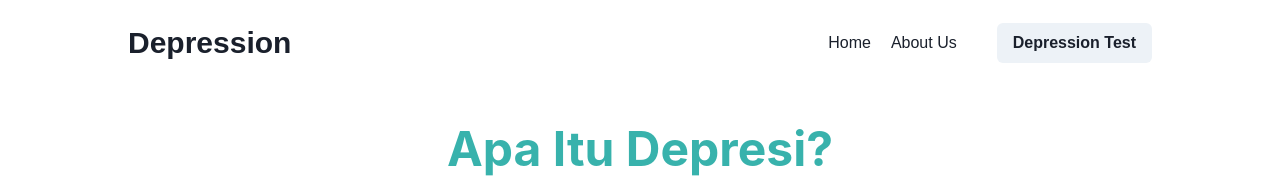
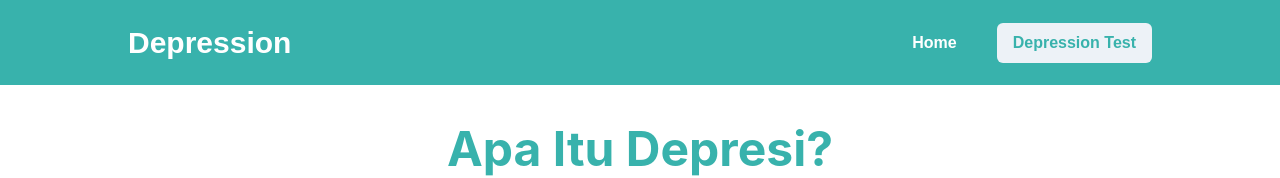
Before and after one commit to Nakesto/expert, a React (Create React App) app: page / in a window 1280 px wide. Shown: the top 178 px of the page. Built offline with nearby package versions, Linux system fonts and the light colour scheme.

Commit message:
Update Navbar.tsx

```diff
--- a/src/Components/Navbar.tsx
+++ b/src/Components/Navbar.tsx
@@ -4,7 +4,7 @@ import { Link } from "react-router-dom";
 
 const Navbar = () => {
   return (
-    <Box width="100%">
+    <Box width="100%" bgColor ="teal.400">
       <HStack
         maxWidth="80%"
         justifyContent="space-between"
@@ -13,17 +13,23 @@ const Navbar = () => {
         paddingTop="20px"
         paddingBottom="20px"
       >
-        <Text fontSize="3xl" fontWeight="bold">
+        <Text fontSize="3xl" fontWeight="bold" textColor="white">
           Depression
         </Text>
         <Box width="20%" />
         <Flex direction="row" flex="1" justifyContent="end" alignItems="center">
-          <Link to="/">Home</Link>
-          <Link to="/about" style={{ marginLeft: "20px" }}>
-            <Text backgroundColor="transparent">About Us</Text>
+          <Link to="/">
+            <Text
+              backgroundColor="transparent"
+              textColor="white"
+              fontWeight="bold">
+                Home
+            </Text>
           </Link>
           <Link to="/test" style={{ marginLeft: "40px" }}>
-            <Button>Depression Test</Button>
+            <Button>
+              <Text textColor="teal.400"> Depression Test </Text>
+            </Button>
           </Link>
         </Flex>
       </HStack>
```
